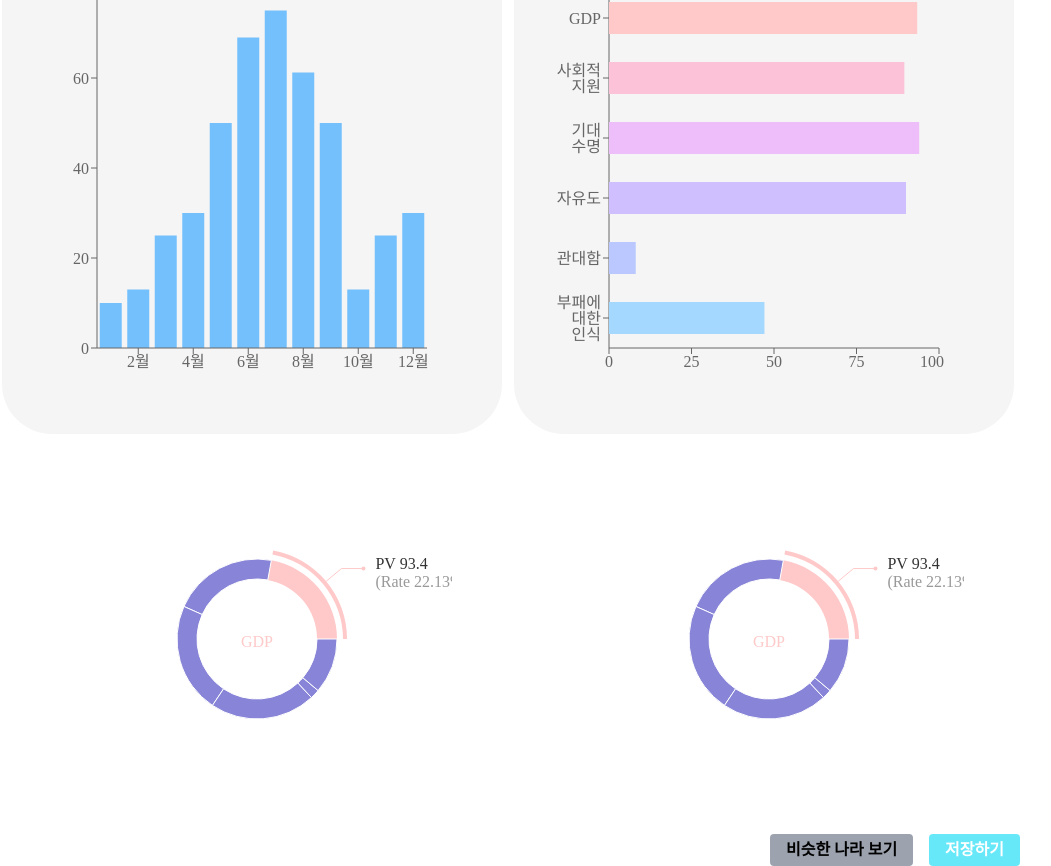
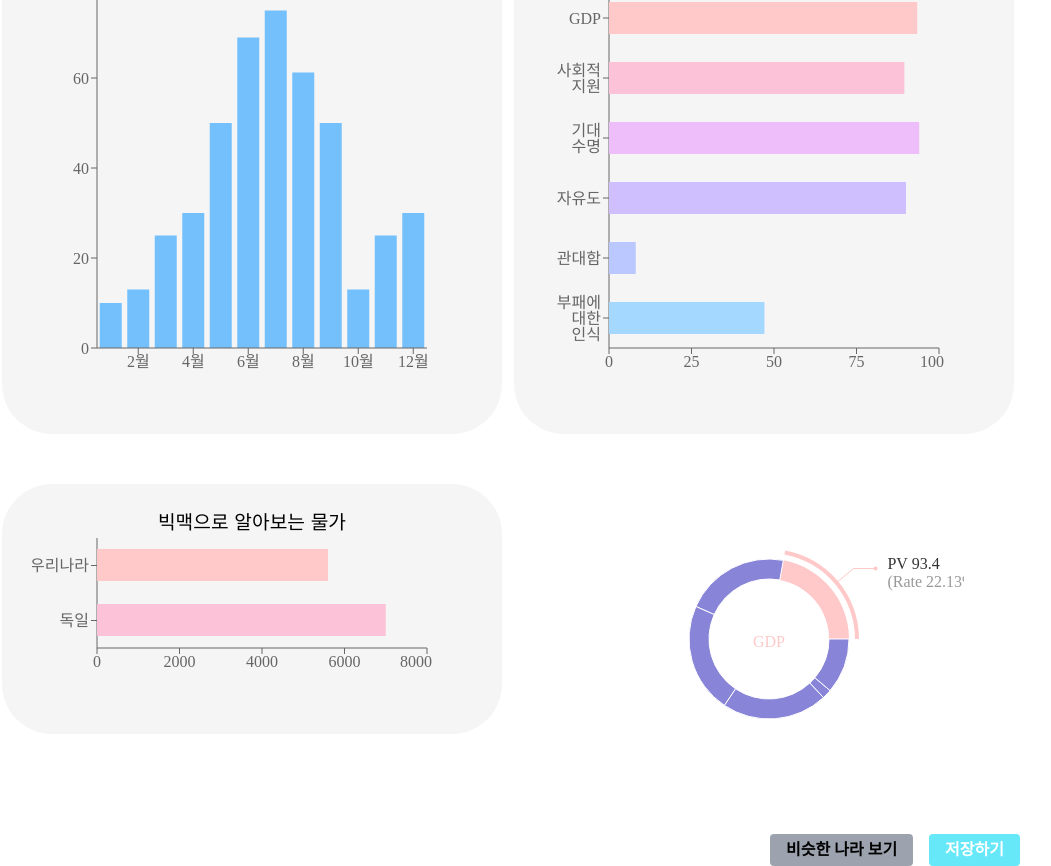
Before and after one commit to BeenKimKr/detectiveCoder, a React (Create React App) app in the folder front/: page /cityinfo in a window 1280 px wide. Shown: the part 471-1337 px from the top of the page, without its empty margins (132-1183 px from the left). Built offline with nearby package versions, Linux system fonts and the light colour scheme; a web font is replaced by a local one.

Commit message:
Fix bigmac

```diff
--- /dev/null
+++ b/front/src/components/charts/Bigmac.js
@@ -0,0 +1,47 @@
+import React, { PureComponent } from 'react';
+import {
+  BarChart,
+  Bar,
+  Cell,
+  XAxis,
+  YAxis,
+  CartesianGrid,
+  Tooltip,
+  Legend,
+  ResponsiveContainer,
+} from 'recharts';
+import './style.css';
+
+const dummyData = [
+  { factor: '우리나라', price: 5600, color: '#ffc9c9' },
+  {
+    factor: '독일',
+    price: 7000,
+    color: '#fcc2d7',
+  },
+];
+
+const Bigmac = () => {
+  return (
+    <div className='bigmacChart'>
+      <span className='chartTitle'>빅맥으로 알아보는 물가</span>
+      <ResponsiveContainer width={400} height={150}>
+        <BarChart data={dummyData} layout='vertical'>
+          <XAxis type='number' />
+          <YAxis yAxisId={0} dataKey='factor' type='category' />
+          <YAxis dataKey='max' yAxisId={1} hide />
+          <Tooltip wrapperStyle={{ width: 100, backgroundColor: '#ccc' }} />
+          <Bar dataKey='price' minPointSize={2} barSize={32}>
+            {dummyData.map((d, idx) => {
+              return (
+                <Cell Cell type='monotone' key={d.factor} fill={d.color} />
+              );
+            })}
+          </Bar>
+        </BarChart>
+      </ResponsiveContainer>
+    </div>
+  );
+};
+
+export default Bigmac;
--- a/front/src/components/charts/style.css
+++ b/front/src/components/charts/style.css
@@ -9,6 +9,16 @@
   border-radius: 50px;
 }
 
+.bigmacChart {
+  text-align: center;
+  height: 250px;
+  width: 500px;
+  padding: 30px;
+  background-color: whitesmoke;
+  border-radius: 50px;
+  margin-top: 50px;
+}
+
 .chartTitle {
   font-family: 'Jua', sans-serif;
   font-size: larger;
--- a/front/src/pages/cityInfo/CityInfo.js
+++ b/front/src/pages/cityInfo/CityInfo.js
@@ -5,6 +5,7 @@ import Button from '../../components/Button';
 import Image from '@material-tailwind/react/Image';
 import WeatherChart from '../../components/charts/WeatherChart';
 import HPIChart from '../../components/charts/HPIChart';
+import Bigmac from '../../components/charts/Bigmac';
 
 import './style.css';
 
@@ -62,7 +63,7 @@ const CityInfo = () => {
       <div className='flex flex-row '>
         {/* 예솔님 차트 */}
         <div className='basis-1/2 flex justify-center'>
-          <WealChart />
+          <Bigmac />
         </div>
         <div className='basis-1/2 flex justify-center'>
           <WealChart />
```
